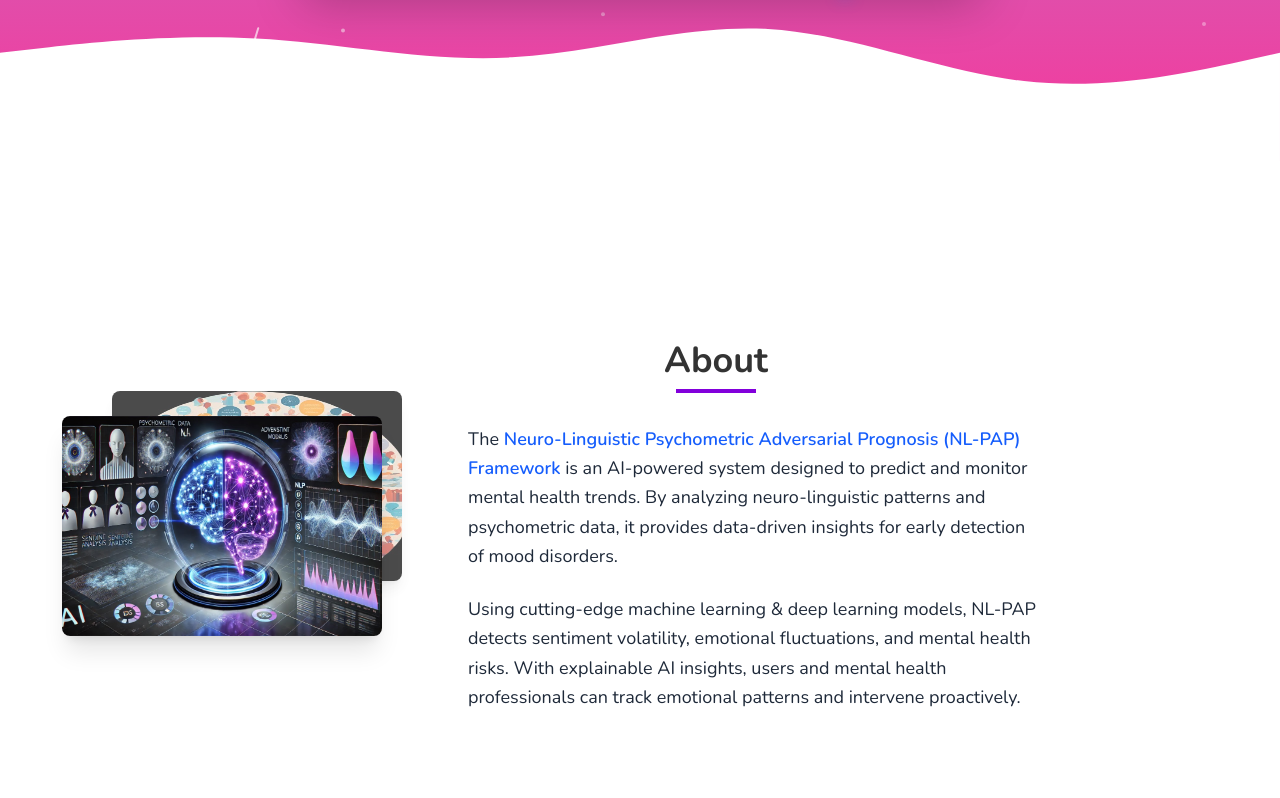
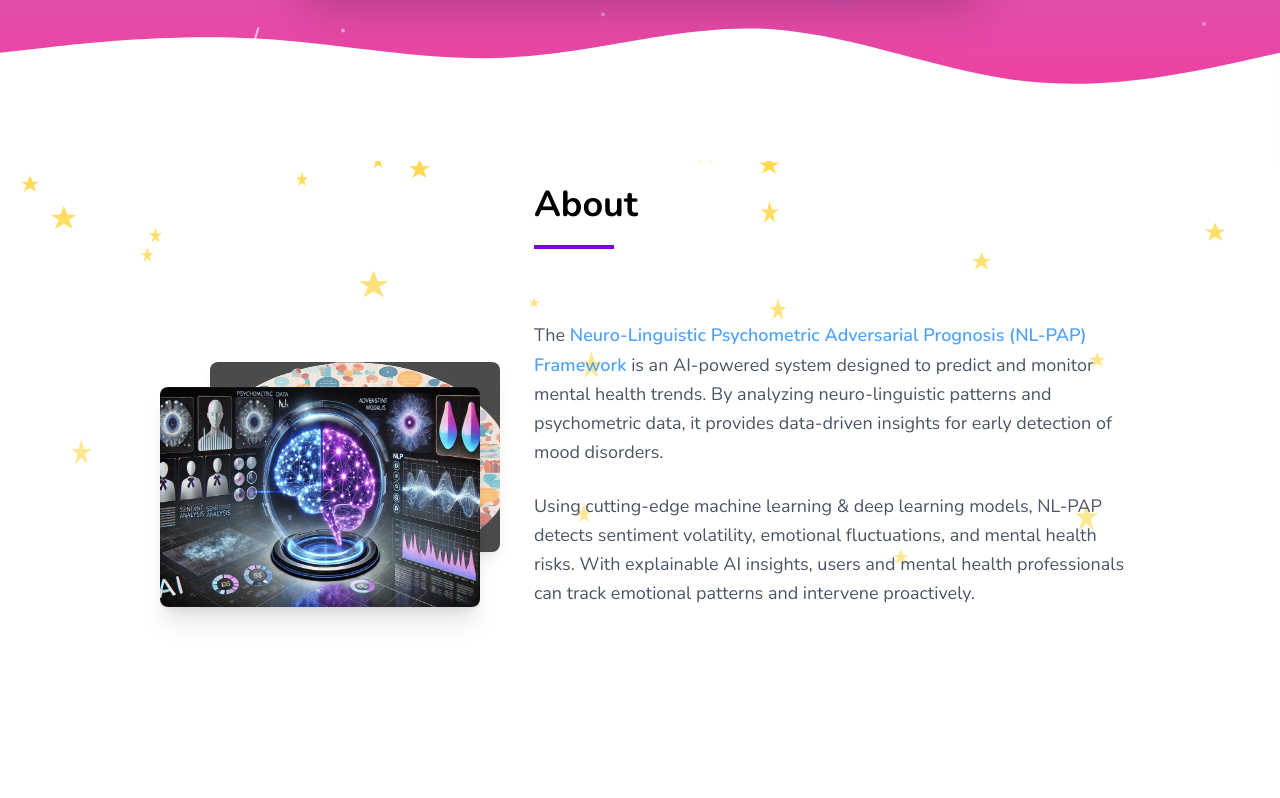
Before and after one commit to srimathy18/Mindguard, a React (Vite) app in the folder frontend/: page / in a window 1280 px wide. Shown: the part 982-1780 px from the top of the page. Built offline with nearby package versions, Linux system fonts and the light colour scheme.

Commit message:
about page ui was changed

```diff
--- a/frontend/package.json
+++ b/frontend/package.json
@@ -14,6 +14,8 @@
     "@react-three/drei": "^10.0.4",
     "@react-three/fiber": "^9.1.0",
     "@tailwindcss/vite": "^4.0.7",
+    "@tsparticles/engine": "^3.8.1",
+    "@tsparticles/react": "^3.0.0",
     "autoprefixer": "^10.4.20",
     "framer-motion": "^12.4.7",
     "lucide-react": "^0.477.0",
--- a/frontend/src/pages/About.jsx
+++ b/frontend/src/pages/About.jsx
@@ -1,15 +1,55 @@
-import { motion } from 'framer-motion';
-
+import React from "react";
+import { motion } from "framer-motion";
 
 const About = () => {
+  const starShapes = [
+    "M10 0 L13 7 L20 7 L14 11 L17 18 L10 14 L3 18 L6 11 L0 7 L7 7 Z", // Star shape
+    "M12 0 L14 8 L20 8 L15 12 L17 20 L12 15 L7 20 L9 12 L4 8 L10 8 Z", // Star shape
+  ];
 
+  const stars = [...Array(30)].map((_, i) => ({
+    id: `star-${i}`,
+    path: starShapes[i % starShapes.length],
+    left: `${Math.random() * 100}vw`,
+    size: Math.random() * 20 + 10,
+    duration: Math.random() * 10 + 5,
+    delay: Math.random() * 5,
+  }));
 
   return (
-    <div className="relative from-[#E0D7FF] to-[#F5F5F5] text-black min-h-screen flex flex-col md:flex-row items-center px-8 py-2 mt-[-35px]">
+    <div className="relative min-h-screen  overflow-hidden">
+      {/* Star Animation */}
+      {stars.map((star) => (
+        <motion.svg
+          key={star.id}
+          className="absolute fill-current text-amber-300 opacity-80"
+          xmlns="http://www.w3.org/2000/svg"
+          viewBox="0 0 20 20"
+          style={{
+            left: star.left,
+            width: `${star.size}px`,
+            height: `${star.size}px`,
+          }}
+          animate={{
+            y: ["-10vh", "110vh"],
+            opacity: [1, 0.5, 1],
+          }}
+          transition={{
+            duration: star.duration,
+            repeat: Infinity,
+            delay: star.delay,
+            ease: "easeInOut",
+          }}
+        >
+          <path d={star.path} />
+        </motion.svg>
+      ))}
 
+      {/* Main Content Section */}
+      <div className="relative z-10 flex flex-col md:flex-row items-center justify-center h-full">
         {/* Left Side - Images */}
         <motion.div
-        className="relative flex justify-center items-center w-[380px] h-[270px]"
+          className="relative flex justify-center items-center w-[380px] h-[270px] mt-30"
           initial={{ opacity: 0, x: -50 }}
           animate={{ opacity: 1, x: 0 }}
           transition={{ duration: 1 }}
@@ -17,7 +57,7 @@ const About = () => {
           {/* Back Image */}
           <motion.img
             src="./ab2.jpg"
-          className="absolute top-0 left-20 w-[290px] h-[190px] rounded-lg shadow-lg"
+            className="absolute top-0 left-20 w-[290px] h-[190px] rounded-lg shadow-lg mt-10"
             initial={{ opacity: 0, x: -20 }}
             animate={{ opacity: 0.7, x: 0 }}
             transition={{ duration: 0.8 }}
@@ -26,13 +66,13 @@ const About = () => {
           {/* Front Image */}
           <motion.img
             src="./ab1.jpg"
-          className="relative w-[320px] h-[220px] rounded-lg shadow-xl"
+            className="relative w-[320px] h-[220px] rounded-lg shadow-xl mt-20"
             initial={{ opacity: 0, x: 20 }}
             animate={{ opacity: 1, x: 0 }}
             transition={{ duration: 1, delay: 0.2 }}
             whileHover={{
               scale: 1.05,
-            boxShadow: '0px 10px 30px rgba(0, 0, 0, 0.3)',
+              boxShadow: "0px 10px 30px rgba(0, 0, 0, 0.3)",
             }}
           />
         </motion.div>
@@ -45,29 +85,31 @@ const About = () => {
           transition={{ duration: 1, delay: 0.2 }}
         >
           {/* Heading Section */}
-        <h1 className="text-4xl font-bold text-[#333] text-center">About</h1>
-        <div className="w-20 h-1 bg-purple-700 mt-2 mb-8 ml-60"></div>
+          <h1 className="text-4xl font-bold text-black">About</h1>
+          <div className="w-20 h-1 bg-purple-700 mt-5 mb-8"></div>
 
           {/* Description */}
-        <p className="text-lg text-gray-800 leading-relaxed ml-8 -mr-[40px]">
-          The{' '}
-          <span className="text-blue-600 font-semibold">
+          <p className="text-lg text-gray-600 leading-relaxed pt-10">
+            The{" "}
+            <span className="text-blue-400 font-semibold">
               Neuro-Linguistic Psychometric Adversarial Prognosis (NL-PAP)
               Framework
-          </span>{' '}
-          is an AI-powered system designed to predict and monitor mental health
-          trends. By analyzing neuro-linguistic patterns and psychometric data,
-          it provides data-driven insights for early detection of mood
-          disorders.
+            </span>{" "}
+            is an AI-powered system designed to predict and monitor mental
+            health trends. By analyzing neuro-linguistic patterns and
+            psychometric data, it provides data-driven insights for early
+            detection of mood disorders.
           </p>
 
-        <p className="mt-6 text-lg text-gray-800 leading-relaxed ml-8 -mr-[40px]">
+          <p className="mt-6 text-lg text-gray-600 leading-relaxed">
             Using cutting-edge machine learning & deep learning models, NL-PAP
             detects sentiment volatility, emotional fluctuations, and mental
             health risks. With explainable AI insights, users and mental health
-          professionals can track emotional patterns and intervene proactively.
+            professionals can track emotional patterns and intervene
+            proactively.
           </p>
         </motion.div>
+      </div>
     </div>
   );
 };
```
Also changed, not shown: 1 other file (tests, documents, lock files or other folders). Lines whose indentation alone changed are shown as unchanged.
